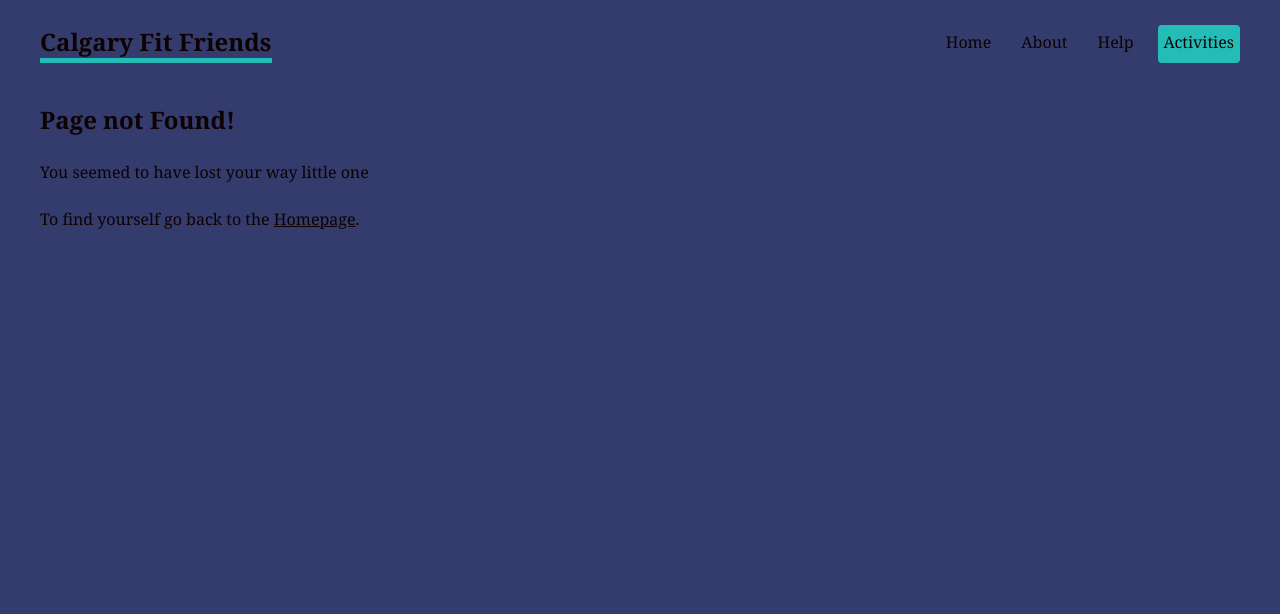
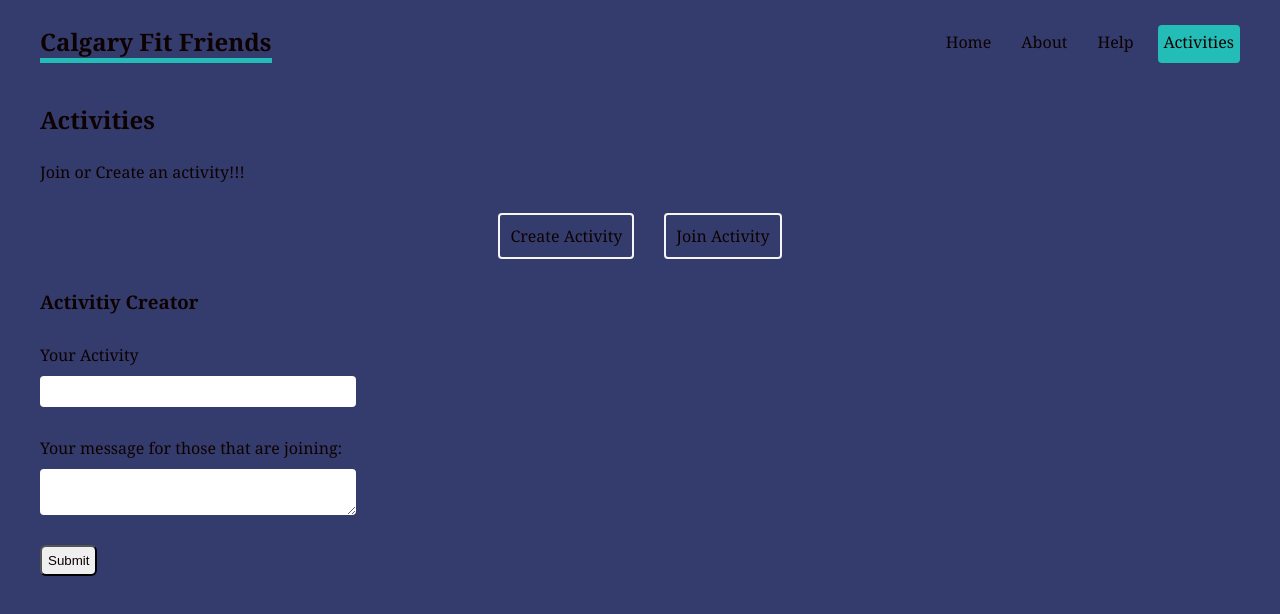
Before and after one commit to kwoodman1970/InceptionU-Project2, a React (Vite) app in the folder frontend/: page /activities/createactivities in a window 1280 px wide. Before the commit this address had no page. Shown: the top 614 px of the page. Built offline with nearby package versions, Linux system fonts and the light colour scheme.

Commit message:
added create and join activities routes

```diff
--- a/frontend/src/App3.jsx
+++ b/frontend/src/App3.jsx
@@ -29,7 +29,8 @@ const router = createBrowserRouter(
         <Route path="contact" element={<Contact />} />
       </Route>
       <Route path="activities" element={<ActivitiesLayout />}>
-        <Route index element={<Activities />} />
+        <Route path="createactivities" element={<Activities />} />
+        {/* <Route index element={<Activities />} /> */}
       </Route>
 
       <Route path="*" element={<NotFound />} />
--- a/frontend/src/Pages/activities/Activities.jsx
+++ b/frontend/src/Pages/activities/Activities.jsx
@@ -1,3 +1,19 @@
 export default function Activities() {
-  return <div className="activities"></div>;
+  return (
+    <div className="createactivities">
+      <h3>Activitiy Creator</h3>
+      <form>
+        {" "}
+        <label>
+          <span>Your Activity</span>
+          <input type="text" name="name" required />
+        </label>
+        <label>
+          <span>Your message for those that are joining:</span>
+          <textarea name="message" required></textarea>
+        </label>
+        <button>Submit</button>
+      </form>
+    </div>
+  );
 }
--- a/frontend/src/index.css
+++ b/frontend/src/index.css
@@ -141,6 +141,25 @@ main {
 .help-layout nav a.active {
   background: var(--primary);
 }
+
+/*activities-layout*/
+.activities-layout nav {
+  display: flex;
+  justify-content: center;
+  gap: 30px;
+  margin: 30px 0;
+}
+
+.activities-layout nav a {
+  padding: 10px;
+  border: 2px solid whitesmoke;
+  border-radius: 4px;
+  text-decoration: none;
+}
+
+.activities-layout nav a:hover {
+  border-color: var(--primary);
+}
 /* FAQ */
 .faq .question {
   background: rebeccapurple;
--- a/frontend/src/layouts/ActivitiesLayout.jsx
+++ b/frontend/src/layouts/ActivitiesLayout.jsx
@@ -1,13 +1,14 @@
 import { NavLink, Outlet } from "react-router-dom";
-import App2 from "../App2";
+//import App2 from "../App2";
 
 export default function ActivitiesLayout() {
   return (
-    <div className="Actvities-layout">
+    <div className="activities-layout">
       <h2>Activities</h2>
       <p>Join or Create an activity!!!</p>
       <nav>
-        <NavLink to="createactivity">Create Activity</NavLink>
+        <NavLink to="createactivities">Create Activity</NavLink>
+        <NavLink to="joinactivity">Join Activity</NavLink>
       </nav>
 
       <Outlet />
```
